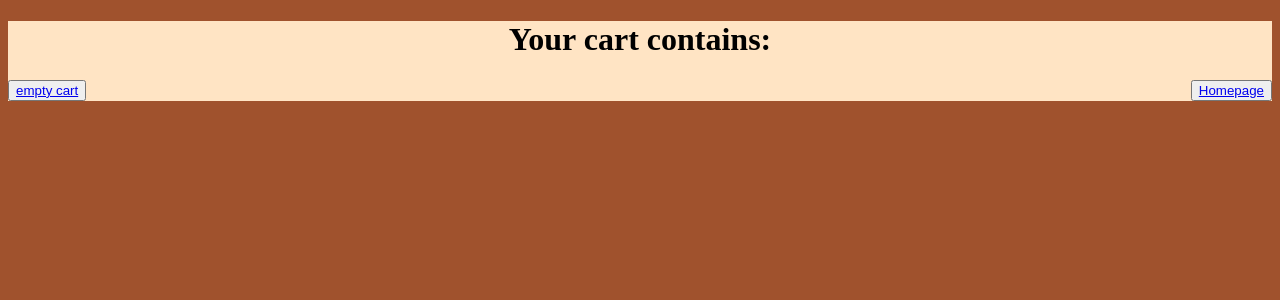
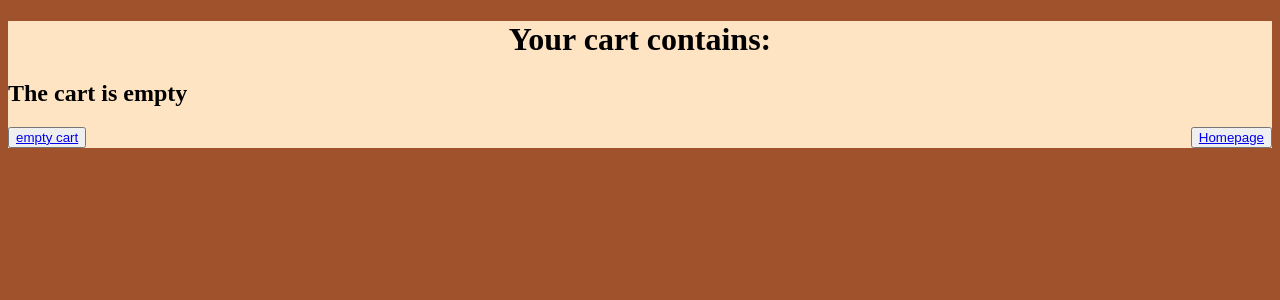
Before and after one commit to brickllama/Coffee-Shop-ONLINE, a Flask app: page /addcart in a window 1280 px wide. Shown: the top 300 px of the page. Run offline with Flask 3, Linux system fonts and the light colour scheme.

Commit message:
Empty cart notification added

```diff
--- a/templates/cart.html
+++ b/templates/cart.html
@@ -7,10 +7,14 @@
     <body>
         <div class="container">
             <h1><center>Your cart contains:</center></h2>
+            {% if items|length > 0 %}
 	    <ul>{% for item in items %}
 		    <li>{{ item }}
             {% endfor %}
 	    </ul>
+            {% else %}
+            <h2>The cart is empty</h2>
+            {% endif %}
             <button><a href="/emptycart">empty cart</a></button>
             <button style="float: right"><a href="/">Homepage</a></button>
 	    </form>
```
